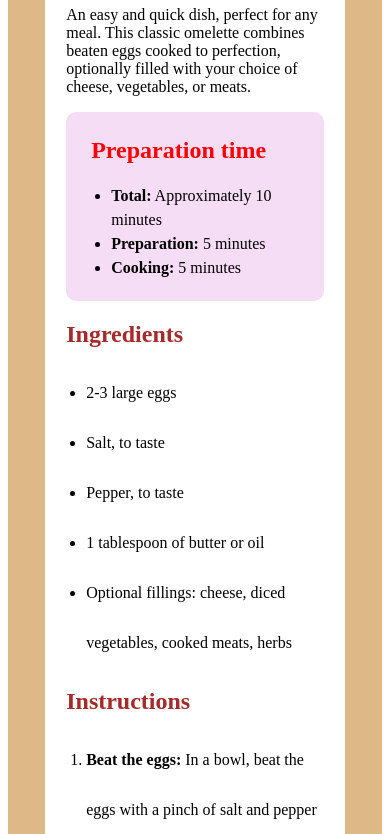
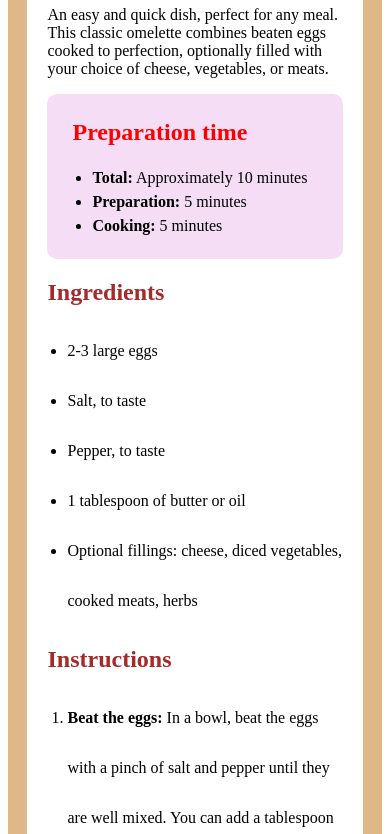
Before and after one commit to TollyG/html.Omellete-Recipe, a plain HTML site: page index.html in a window 390 px wide. Shown: the part 380-1214 px from the top of the page. Drawn offline with Linux system fonts and the light colour scheme.

Commit message:
Add files via upload

```diff
--- a/style.css
+++ b/style.css
@@ -55,7 +55,7 @@ img {
 
 @media only screen and (max-width: 900px) {
   .container{
-    padding: 10% 10%;
+    padding: 10% 5%;
   }
   .column{
     padding-left: 20px;
```
